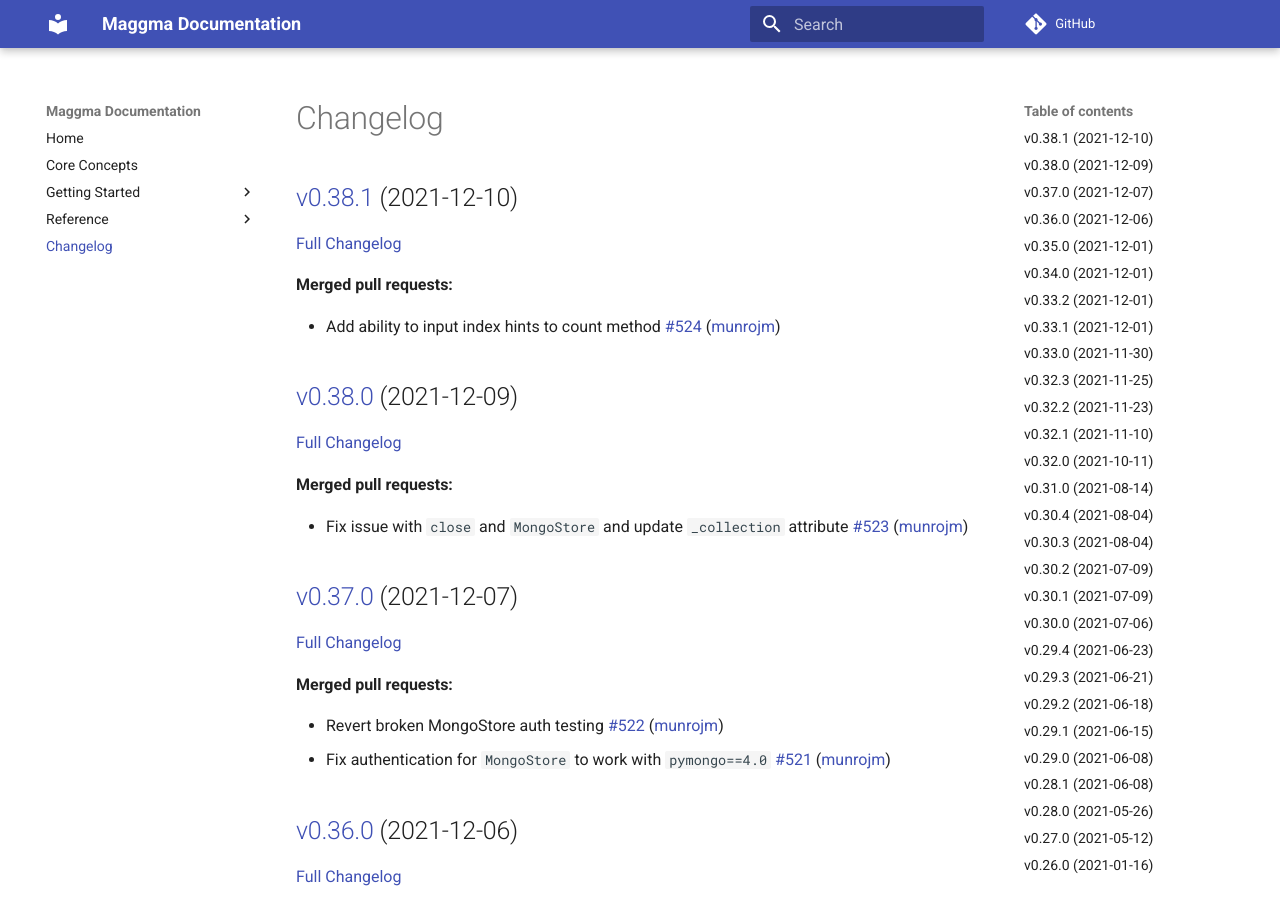
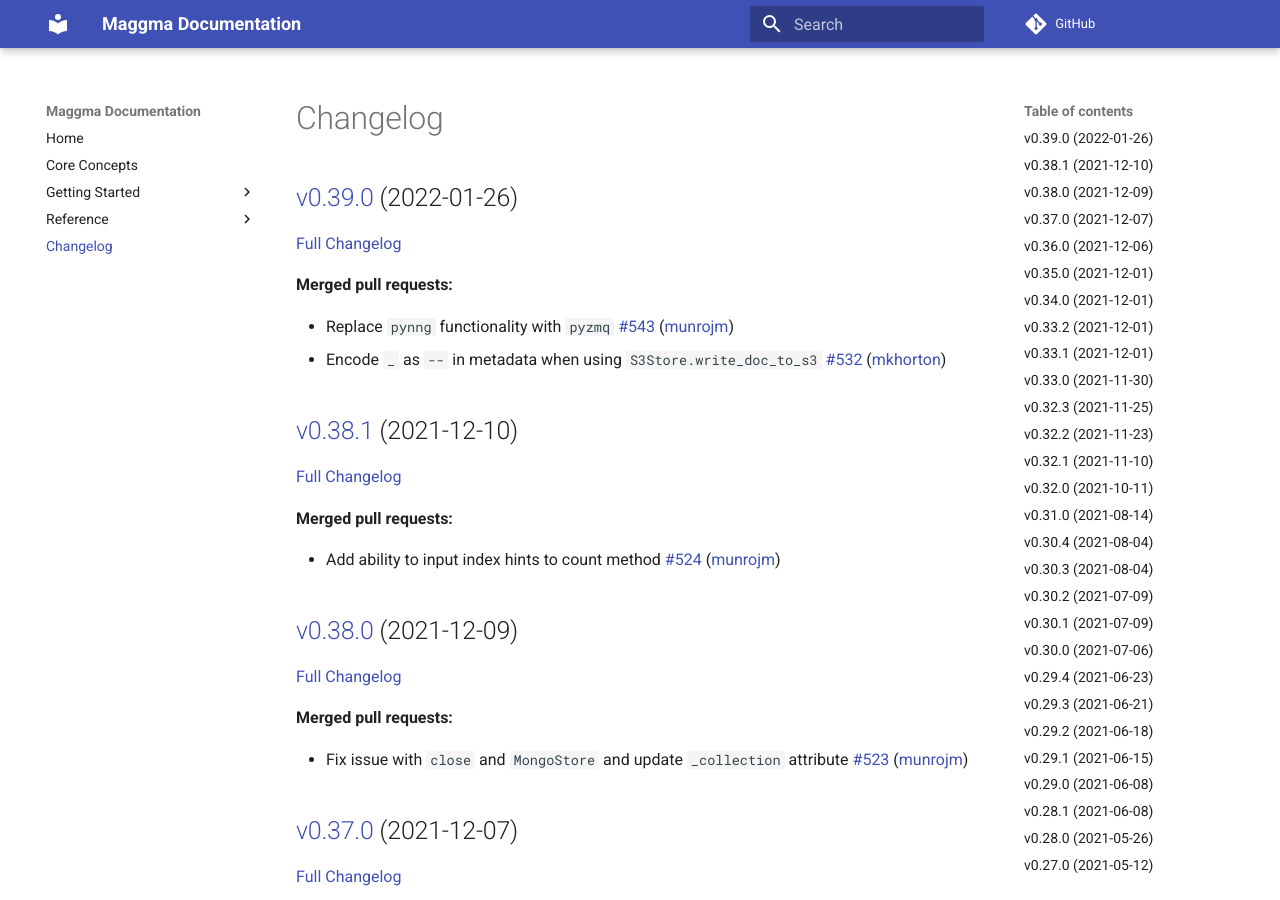
Before and after one commit to materialsproject/maggma, an MkDocs documentation site: the page built from docs/CHANGELOG.md, in a window 1280 px wide and 900 px high. Built offline with MkDocs 1.6.1 and Material for MkDocs 9.7.7, drawn with Linux system fonts in a browser that asks for light colours; comment, search, counter and statistics services are not loaded.

Commit message:
Updated CHANGELOG.md

```diff
--- a/docs/CHANGELOG.md
+++ b/docs/CHANGELOG.md
@@ -1,4 +1,13 @@
 # Changelog
+
+## [v0.39.0](https://github.com/materialsproject/maggma/tree/v0.39.0) (2022-01-26)
+
+[Full Changelog](https://github.com/materialsproject/maggma/compare/v0.38.1...v0.39.0)
+
+**Merged pull requests:**
+
+- Replace `pynng` functionality with `pyzmq` [\#543](https://github.com/materialsproject/maggma/pull/543) ([munrojm](https://github.com/munrojm))
+- Encode `_` as `--` in metadata when using `S3Store.write_doc_to_s3` [\#532](https://github.com/materialsproject/maggma/pull/532) ([mkhorton](https://github.com/mkhorton))
 
 ## [v0.38.1](https://github.com/materialsproject/maggma/tree/v0.38.1) (2021-12-10)
 
```
